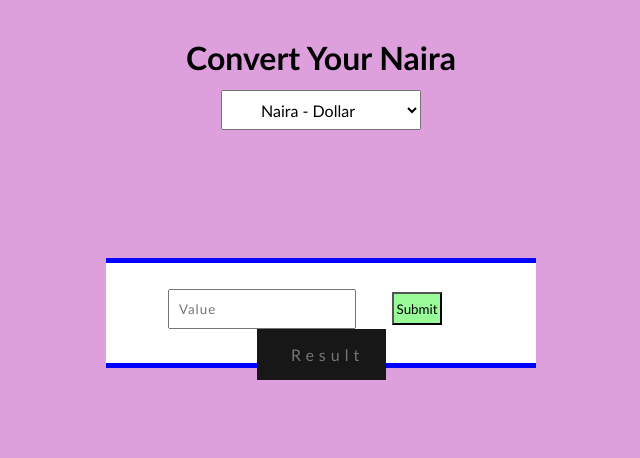
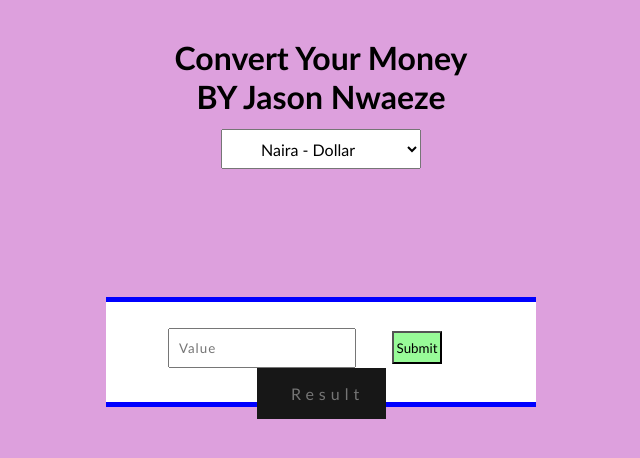
Before and after one commit to Jasoncr7/Money-Converter, a plain HTML site: page index.html in a window 1280 px wide. Shown: the whole page, without its empty margins (319-959 px from the left). Drawn offline with Linux system fonts and the light colour scheme.

Commit message:
Update index.html

```diff
--- a/index.html
+++ b/index.html
@@ -9,7 +9,7 @@
 <body>
     <header>
         <div class="convert-change center">
-            <h1>Convert Your Naira</h1>
+            <h1>Convert Your Money<br>BY Jason Nwaeze</h1>
             <select name="" id="">
                 <option value="nairadollar">Naira - Dollar</option>
                 <option value="nairaeuro">Naira - Euro</option>
```
